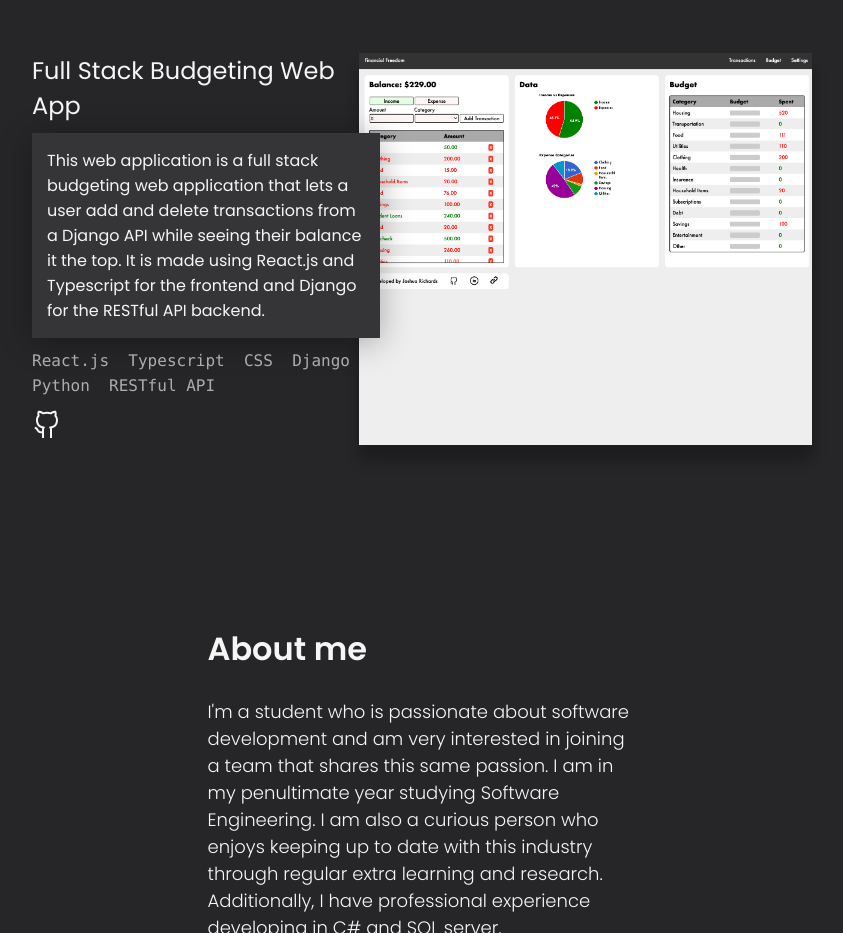
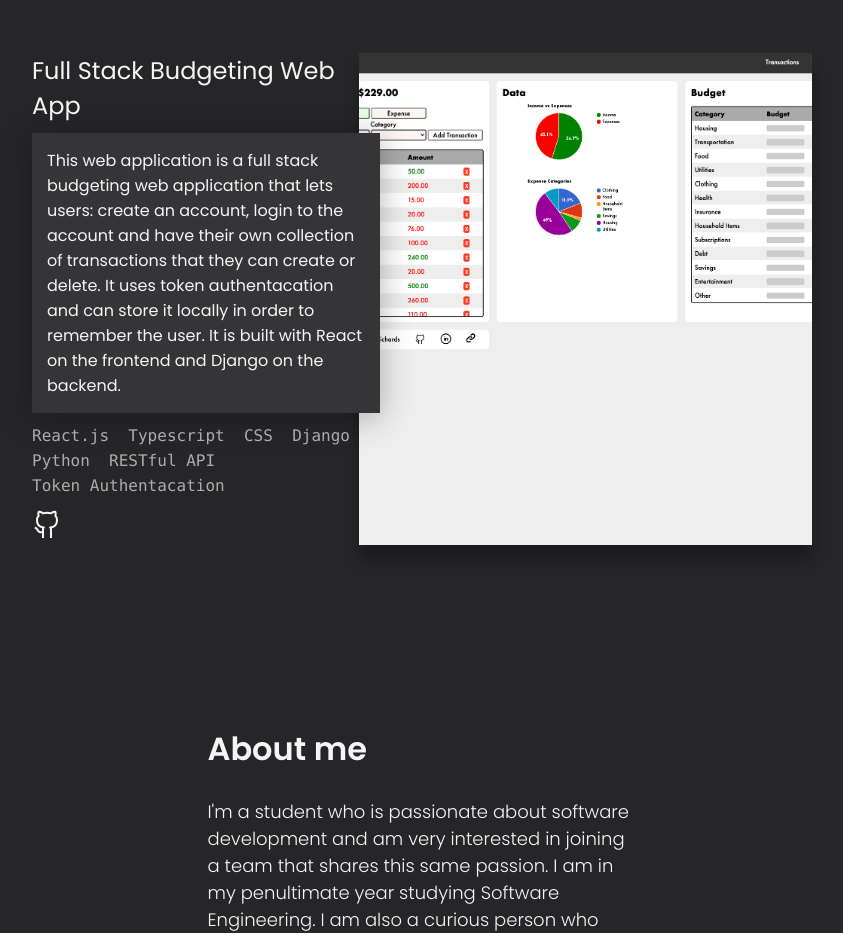
Before and after one commit to joshuarichards001/Personal-Website, a plain HTML site: page index.html in a window 1280 px wide. Shown: the part 1420-2353 px from the top of the page, without its empty margins (218-1061 px from the left). Drawn offline with Linux system fonts and the light colour scheme.

Commit message:
Added details to the project section

```diff
--- a/index.html
+++ b/index.html
@@ -84,8 +84,9 @@
             <a target="_blank" href="https://github.com/joshuarichards001/budgeting-web-app" class="project-2 left"></a>
             <div class="project-details left" data-aos="fade-right" data-aos-delay="200">
                 <h2><a target="_blank" href="https://github.com/joshuarichards001/budgeting-web-app">Full Stack Budgeting Web App</a></h2>
-                <h4>This web application is a full stack budgeting web application that lets a user add and delete transactions from a Django API while seeing their balance it the top. It is made using React.js and Typescript for the frontend
-                    and Django for the RESTful API backend.
+                <h4>This web application is a full stack budgeting web application that lets users: create an account, login to the account and
+                have their own collection of transactions that they can create or delete. It uses token authentacation and can store it locally
+                in order to remember the user. It is built with React on the frontend and Django on the backend.
                 </h4>
                 <div class="programming-languages left">
                     <p>React.js</p>
@@ -94,6 +95,7 @@
                     <p>Django</p>
                     <p>Python</p>
                     <p>RESTful API</p>
+                    <p>Token Authentacation</p>
                 </div>
                 <div class="links left">
                     <a target="_blank" href="https://github.com/joshuarichards001/budgeting-web-app">
```
Also changed, not shown: 1 other file.
